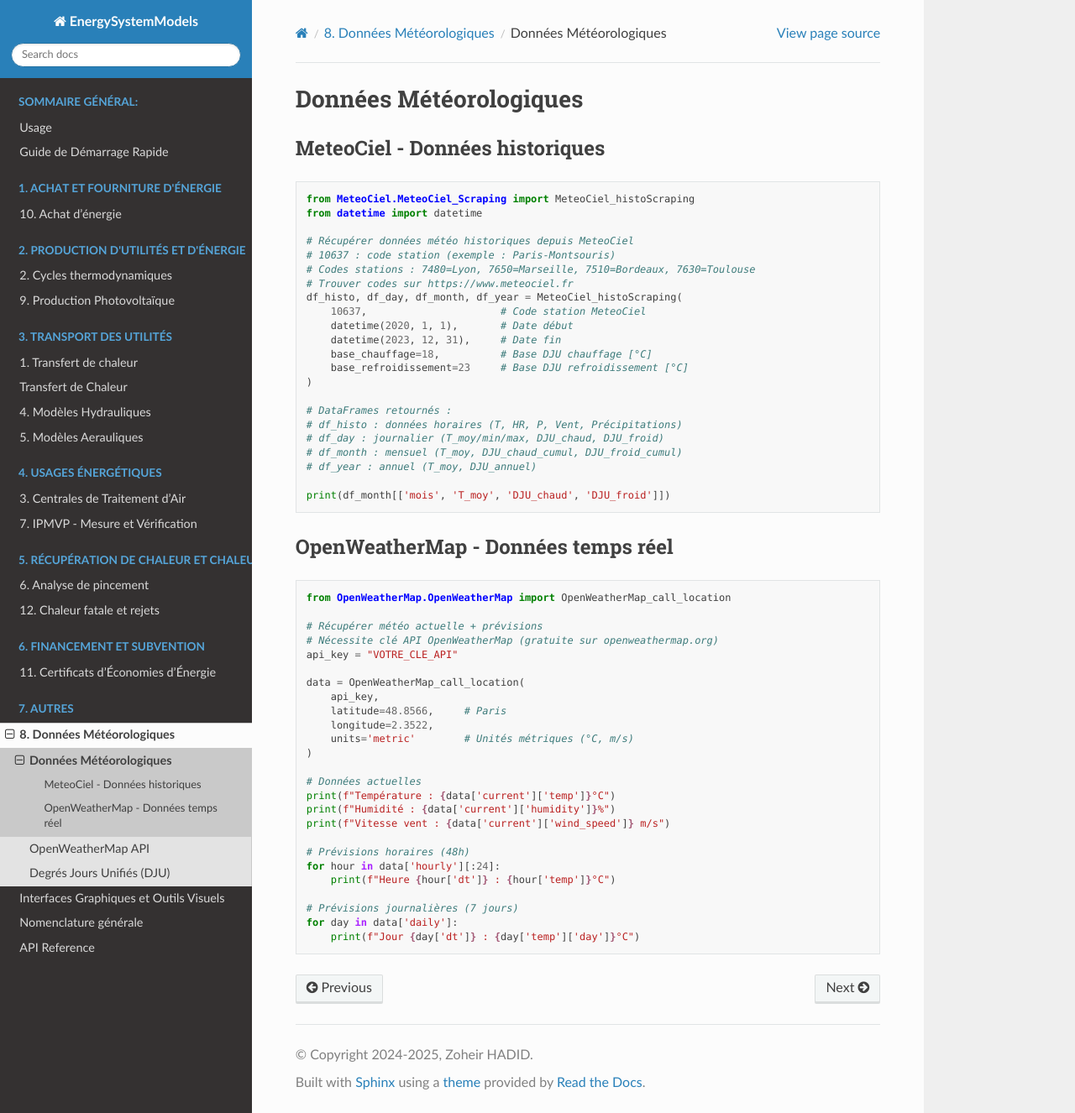
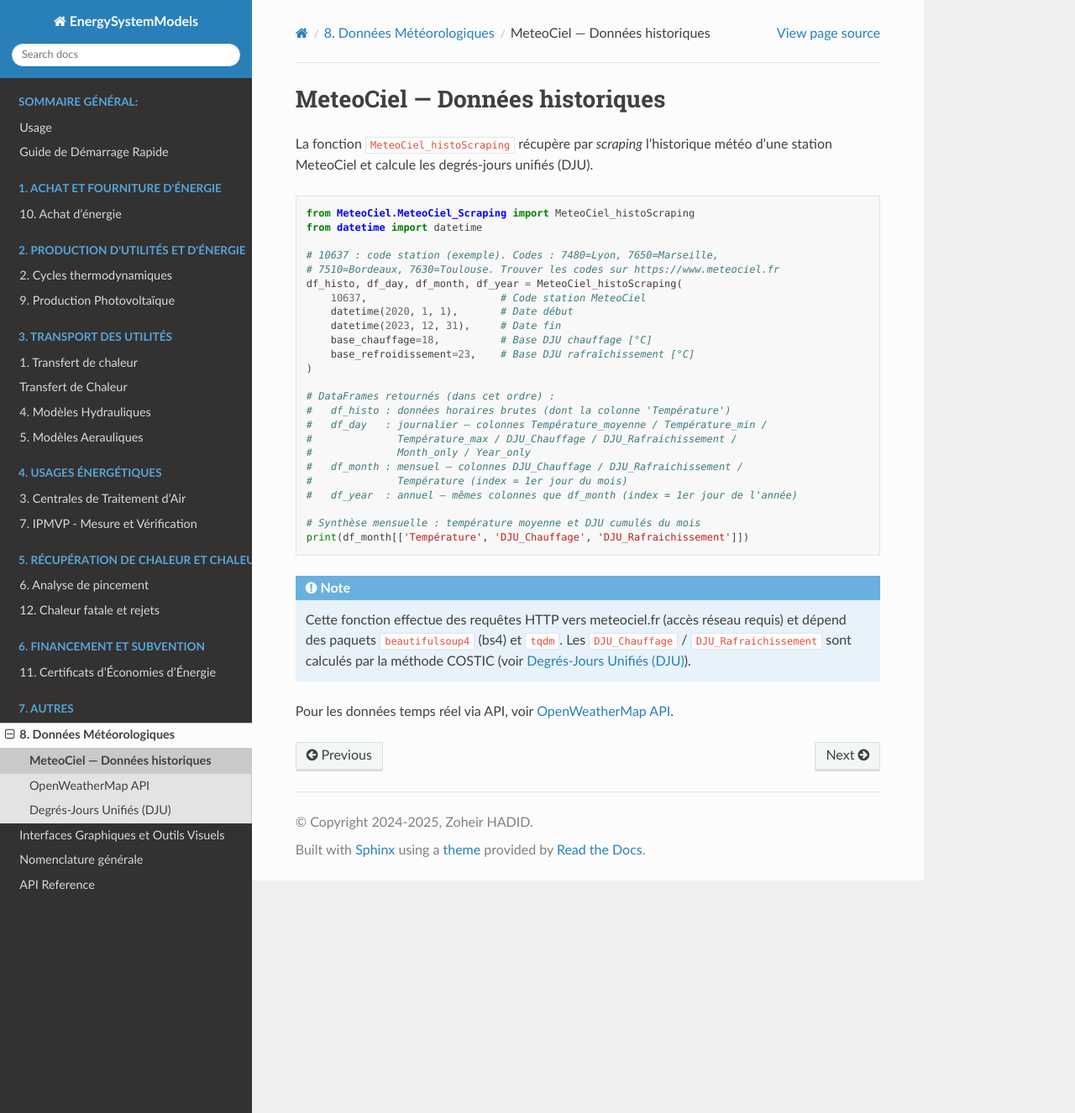
Before and after one commit to ZoheirHADID/EnergySystemModels-fr, a Sphinx documentation site: the page built from docs/source/008-meteo/meteociel.rst, in a window 1280 px wide and 1326 px high. Shown: the whole window at 84% size. Built offline with Sphinx 7.4.7 and the Read the Docs theme 3.1.0, drawn with Linux system fonts in a browser that asks for light colours.

Commit message:
docs(008 meteo): API et colonnes reelles + DJU COSTIC
- meteociel : colonnes df reelles (Temperature/DJU_Chauffage/DJU_Rafraichissement),
  print final corrige (KeyError), bloc OpenWeatherMap mal place retire, note deps
  bs4/tqdm+reseau.
- openweathermap : T(degC)->T(°C), section 'par ville' (API_call_city inexistant)
  retiree, import ajoute au bloc periodique, note config.ini/reseau.
- degres_jours : vraie methode COSTIC (Tmin/Tmax ponderes, pas moyenne simple) +
  exemple executable avec sortie reelle.

Co-Authored-By: Claude Opus 4.8 (1M context) <noreply@anthropic.com>

```diff
--- a/docs/source/008-meteo/meteociel.rst
+++ b/docs/source/008-meteo/meteociel.rst
@@ -1,61 +1,40 @@
-Données Météorologiques
-=======================
+MeteoCiel — Données historiques
+===============================
 
-MeteoCiel - Données historiques
---------------------------------
+La fonction ``MeteoCiel_histoScraping`` récupère par *scraping* l'historique
+météo d'une station MeteoCiel et calcule les degrés-jours unifiés (DJU).
 
 .. code-block:: python
 
    from MeteoCiel.MeteoCiel_Scraping import MeteoCiel_histoScraping
    from datetime import datetime
 
-   # Récupérer données météo historiques depuis MeteoCiel
-   # 10637 : code station (exemple : Paris-Montsouris)
-   # Codes stations : 7480=Lyon, 7650=Marseille, 7510=Bordeaux, 7630=Toulouse
-   # Trouver codes sur https://www.meteociel.fr
+   # 10637 : code station (exemple). Codes : 7480=Lyon, 7650=Marseille,
+   # 7510=Bordeaux, 7630=Toulouse. Trouver les codes sur https://www.meteociel.fr
    df_histo, df_day, df_month, df_year = MeteoCiel_histoScraping(
        10637,                      # Code station MeteoCiel
        datetime(2020, 1, 1),       # Date début
        datetime(2023, 12, 31),     # Date fin
        base_chauffage=18,          # Base DJU chauffage [°C]
-       base_refroidissement=23     # Base DJU refroidissement [°C]
+       base_refroidissement=23,    # Base DJU rafraîchissement [°C]
    )
 
-   # DataFrames retournés :
-   # df_histo : données horaires (T, HR, P, Vent, Précipitations)
-   # df_day : journalier (T_moy/min/max, DJU_chaud, DJU_froid)
-   # df_month : mensuel (T_moy, DJU_chaud_cumul, DJU_froid_cumul)
-   # df_year : annuel (T_moy, DJU_annuel)
+   # DataFrames retournés (dans cet ordre) :
+   #   df_histo : données horaires brutes (dont la colonne 'Température')
+   #   df_day   : journalier — colonnes Température_moyenne / Température_min /
+   #              Température_max / DJU_Chauffage / DJU_Rafraichissement /
+   #              Month_only / Year_only
+   #   df_month : mensuel — colonnes DJU_Chauffage / DJU_Rafraichissement /
+   #              Température (index = 1er jour du mois)
+   #   df_year  : annuel — mêmes colonnes que df_month (index = 1er jour de l'année)
 
-   print(df_month[['mois', 'T_moy', 'DJU_chaud', 'DJU_froid']])
+   # Synthèse mensuelle : température moyenne et DJU cumulés du mois
+   print(df_month[['Température', 'DJU_Chauffage', 'DJU_Rafraichissement']])
 
-OpenWeatherMap - Données temps réel
-------------------------------------
+.. note::
+   Cette fonction effectue des requêtes HTTP vers meteociel.fr (accès réseau
+   requis) et dépend des paquets ``beautifulsoup4`` (bs4) et ``tqdm``. Les
+   ``DJU_Chauffage`` / ``DJU_Rafraichissement`` sont calculés par la méthode
+   COSTIC (voir :doc:`degres_jours`).
 
-.. code-block:: python
-
-   from OpenWeatherMap.OpenWeatherMap import OpenWeatherMap_call_location
-
-   # Récupérer météo actuelle + prévisions
-   # Nécessite clé API OpenWeatherMap (gratuite sur openweathermap.org)
-   api_key = "VOTRE_CLE_API"
-
-   data = OpenWeatherMap_call_location(
-       api_key,
-       latitude=48.8566,     # Paris
-       longitude=2.3522,
-       units='metric'        # Unités métriques (°C, m/s)
-   )
-
-   # Données actuelles
-   print(f"Température : {data['current']['temp']}°C")
-   print(f"Humidité : {data['current']['humidity']}%")
-   print(f"Vitesse vent : {data['current']['wind_speed']} m/s")
-
-   # Prévisions horaires (48h)
-   for hour in data['hourly'][:24]:
-       print(f"Heure {hour['dt']} : {hour['temp']}°C")
-
-   # Prévisions journalières (7 jours)
-   for day in data['daily']:
-       print(f"Jour {day['dt']} : {day['temp']['day']}°C")
+Pour les données temps réel via API, voir :doc:`openweathermap`.
```
Also changed, not shown: docs/source/008-meteo/degres_jours.rst (+51 -8 lines), docs/source/008-meteo/openweathermap.rst (+27 -39 lines).
